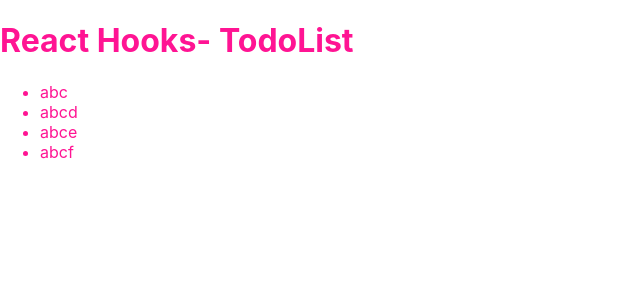
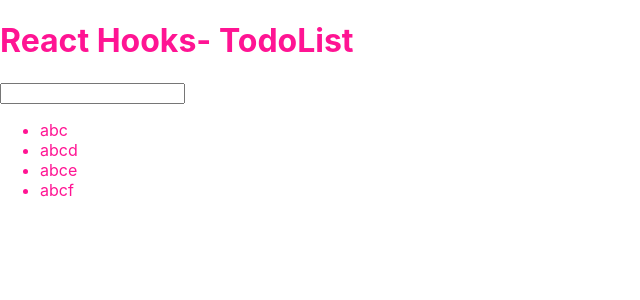
Before and after one commit to hieucnt/react-hook-training, a React (Create React App) app: page / in a window 1280 px wide. Shown: the top 300 px of the page, without its empty margins (0-640 px from the left). Built offline with nearby package versions, Linux system fonts and the light colour scheme.

Commit message:
update todoForm

```diff
--- a/src/App.js
+++ b/src/App.js
@@ -1,5 +1,6 @@
 import React, { useState } from "react";
 import "./App.scss";
+import TodoForm from "./components/TodoForm";
 import TodoList from "./components/TodoList";
 
 function App() {
@@ -31,10 +32,21 @@ function App() {
     newTodoList.splice(index, 1);
     setItem(newTodoList);
   }
+  function handleTodoFormSubmit(formValues) {
+    console.log("for submit:", formValues);
+    const newTodo = {
+      id: todoList.length + 1,
+      ...formValues,
+    };
+    const newTodoList = [...todoList];
+    newTodoList.push(newTodo);
+    setItem(newTodoList);
+  }
   return (
     <div className="app">
       <h1>React Hooks- TodoList</h1>
 
+      <TodoForm onSubmit={handleTodoFormSubmit} />
       <TodoList todos={todoList} onTodoClick={handleOnClick} />
     </div>
   );
--- /dev/null
+++ b/src/components/TodoForm/index.jsx
@@ -0,0 +1,40 @@
+import React, { useState } from 'react';
+import PropTypes from 'prop-types';
+
+TodoForm.propTypes = {
+  onSubmit: PropTypes.func
+};
+TodoForm.defaultProps = {
+  onSubmit: null
+}
+function TodoForm(props) {
+  const{onSubmit}= props;
+  const [value, setValue]= useState('');
+
+  function handleValueChange(e){
+    console.log(e.target.value);
+    setValue(e.target.value);
+  }
+
+  function handleSubmit(e){
+    e.preventDefault();
+
+    if(!onSubmit) return;
+    const formValues ={
+    title: value
+    }
+    setValue('')
+
+    onSubmit(formValues);
+
+}
+  return (
+    <div>
+      <form onSubmit={handleSubmit}>
+        <input type="text" value={value} onChange={handleValueChange}/>
+      </form>
+    </div>
+  );
+}
+
+export default TodoForm;
```
